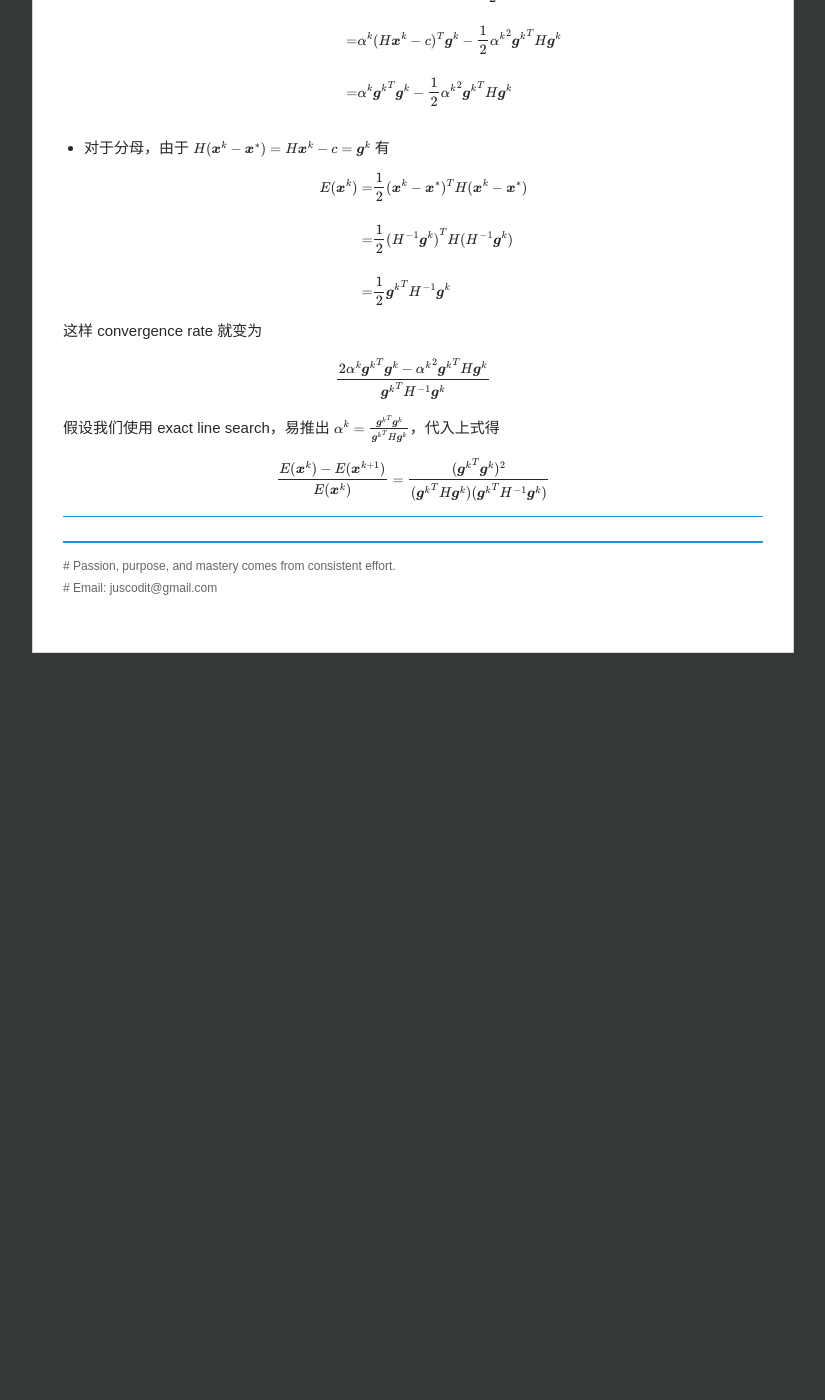
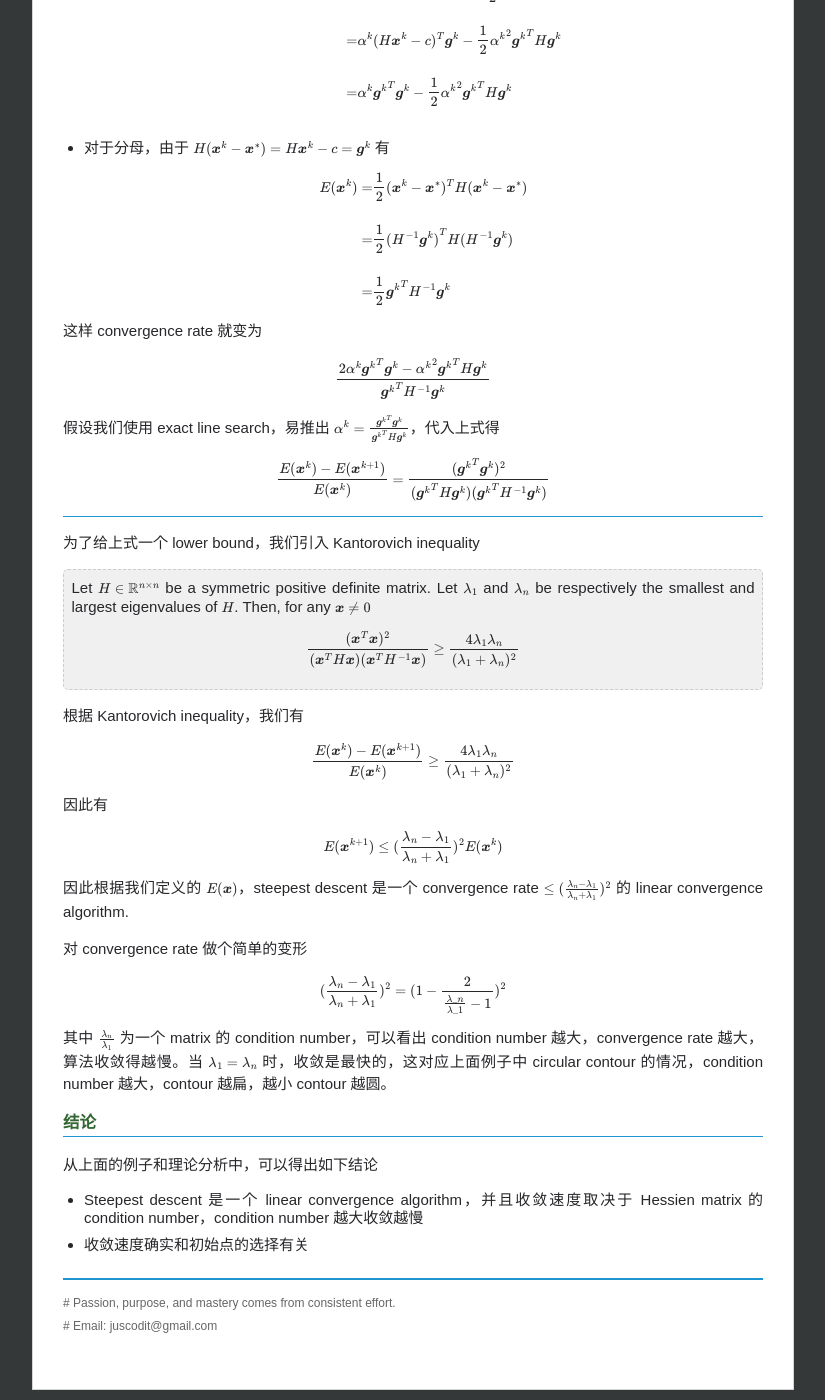
Before and after one commit to chenrushan/chenrushan.github.io, a Jekyll site: the page built from _posts/2014-06-21-NP-08-steepest-descent.markdown, in a window 1280 px wide and 1400 px high, scrolled down 4614 px. Shown: the whole window, without its empty margins (227-1052 px from the left). Built offline with Jekyll 4.4.1, drawn with Linux system fonts in a browser that asks for light colours; Markdown is read by kramdown in place of the engine named in the settings; formulas are drawn with MathJax 3; before the commit the page ends 5277 px from its top, so only the background shows below that.

Commit message:
[np08]: update

```diff
--- a/_posts/2014-06-21-NP-08-steepest-descent.markdown
+++ b/_posts/2014-06-21-NP-08-steepest-descent.markdown
@@ -147,3 +147,35 @@ $$
 $$
 
 --------------------
+
+为了给上式一个 lower bound，我们引入 Kantorovich inequality
+
+<blockquote>
+Let $H \in \mathbb{R}^{n\times n}$ be a symmetric positive definite matrix. Let $\lambda_1$ and $\lambda_n$ be respectively the smallest and largest eigenvalues of $H$. Then, for any $\boldsymbol{x} \neq 0$
+
+$$\frac{(\boldsymbol{x}^T \boldsymbol{x})^2}{(\boldsymbol{x}^T H \boldsymbol{x})(\boldsymbol{x}^T H^{-1} \boldsymbol{x})} \geq \frac{4\lambda_1 \lambda_n}{(\lambda_1 + \lambda_n)^2}$$
+</blockquote>
+
+根据 Kantorovich inequality，我们有
+
+$$ \frac{E(\boldsymbol{x}^k) - E(\boldsymbol{x}^{k+1})}{E(\boldsymbol{x}^k)} \geq \frac{4\lambda_1 \lambda_n}{(\lambda_1 + \lambda_n)^2} $$
+
+因此有
+
+$$ E(\boldsymbol{x}^{k+1}) \leq (\frac{\lambda_n - \lambda_1}{\lambda_n + \lambda_1})^2 E(\boldsymbol{x}^k)$$
+
+因此根据我们定义的 $E(\boldsymbol{x})$，steepest descent 是一个 convergence rate $\leq (\frac{\lambda_n - \lambda_1}{\lambda_n + \lambda_1})^2$ 的 linear convergence algorithm.
+
+对 convergence rate 做个简单的变形
+
+$$(\frac{\lambda_n - \lambda_1}{\lambda_n + \lambda_1})^2 = (1 - \frac{2}{\frac{\lambda\_n}{\lambda\_1} - 1})^2$$
+
+其中 $\frac{\lambda\_n}{\lambda\_1}$ 为一个 matrix 的 condition number，可以看出 condition number 越大，convergence rate 越大，算法收敛得越慢。当 $\lambda\_1 = \lambda\_n$ 时，收敛是最快的，这对应上面例子中 circular contour 的情况，condition number 越大，contour 越扁，越小 contour 越圆。
+
+#### 结论
+
+从上面的例子和理论分析中，可以得出如下结论
+
+* Steepest descent 是一个 linear convergence algorithm，并且收敛速度取决于 Hessien matrix 的 condition number，condition number 越大收敛越慢
+
+* 收敛速度确实和初始点的选择有关
```
